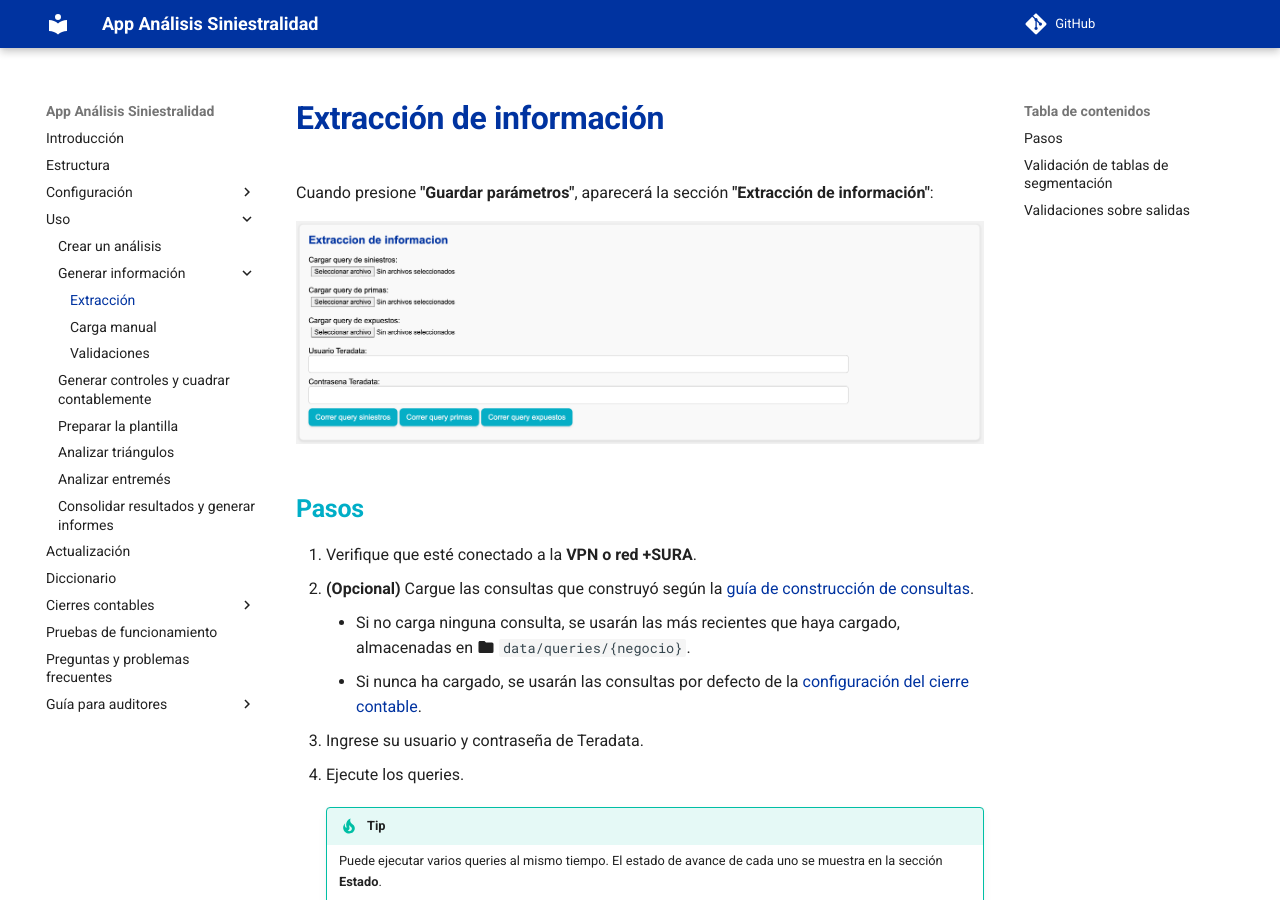
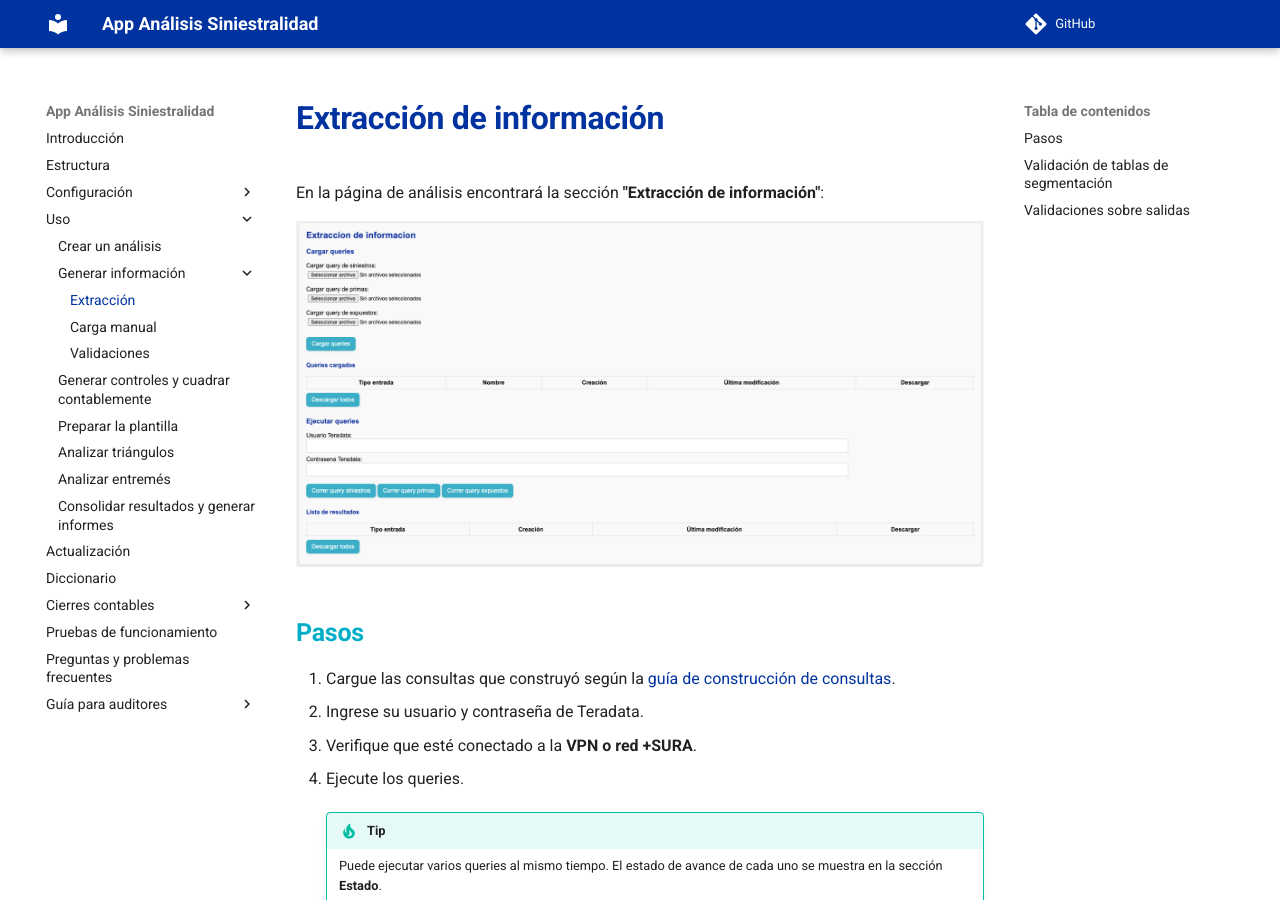
Before and after one commit to sebastobone/app-analisis-siniestralidad-docs, an MkDocs documentation site: the page built from docs/uso/informacion/extraccion.md, in a window 1280 px wide and 900 px high. Built offline with MkDocs 1.6.1 and Material for MkDocs 9.7.7, drawn with Linux system fonts in a browser that asks for light colours; comment, search, counter and statistics services are not loaded; some of the changed text lies outside the part shown.

Commit message:
refactor: Adaptar extraccion y carga manual a version web

```diff
--- a/docs/uso/informacion/extraccion.md
+++ b/docs/uso/informacion/extraccion.md
@@ -1,18 +1,14 @@
 # Extracción de información
 
-Cuando presione **"Guardar parámetros"**, aparecerá la sección **"Extracción de información"**:
+En la página de análisis encontrará la sección **"Extracción de información"**:
 
 ![Extraccion](../../assets/frontend/extraccion.png)
 
 ## Pasos
 
-1. Verifique que esté conectado a la **VPN o red +SURA**.
-2. **(Opcional)** Cargue las consultas que construyó según la [guía de construcción de consultas](../../config/queries.md).
-
-    - Si no carga ninguna consulta, se usarán las más recientes que haya cargado, almacenadas en :material-folder: `data/queries/{negocio}`.
-    - Si nunca ha cargado, se usarán las consultas por defecto de la [configuración del cierre contable](../../cierre/configuraciones.md).
-
-3. Ingrese su usuario y contraseña de Teradata.
+1. Cargue las consultas que construyó según la [guía de construcción de consultas](../../config/queries.md).
+2. Ingrese su usuario y contraseña de Teradata.
+3. Verifique que esté conectado a la **VPN o red +SURA**.
 4. Ejecute los queries.
 
     !!! tip
@@ -35,5 +31,3 @@ Si sus consultas utilizan **tablas de segmentación** definidas en el [archivo d
 ## Validaciones sobre salidas
 
 El resultado de cada consulta se somete a las [validaciones comunes](validaciones.md) sobre insumos de siniestros, primas, y expuestos.
-
-Los datos extraídos de Teradata se almacenan en :material-folder: `data/raw`.
```
Also changed, not shown: docs/uso/informacion/carga_manual.md (+2 -2 lines), docs/uso/informacion/validaciones.md (+2 -9 lines), docs/assets/frontend/carga_manual.png, docs/assets/frontend/extraccion.png.
